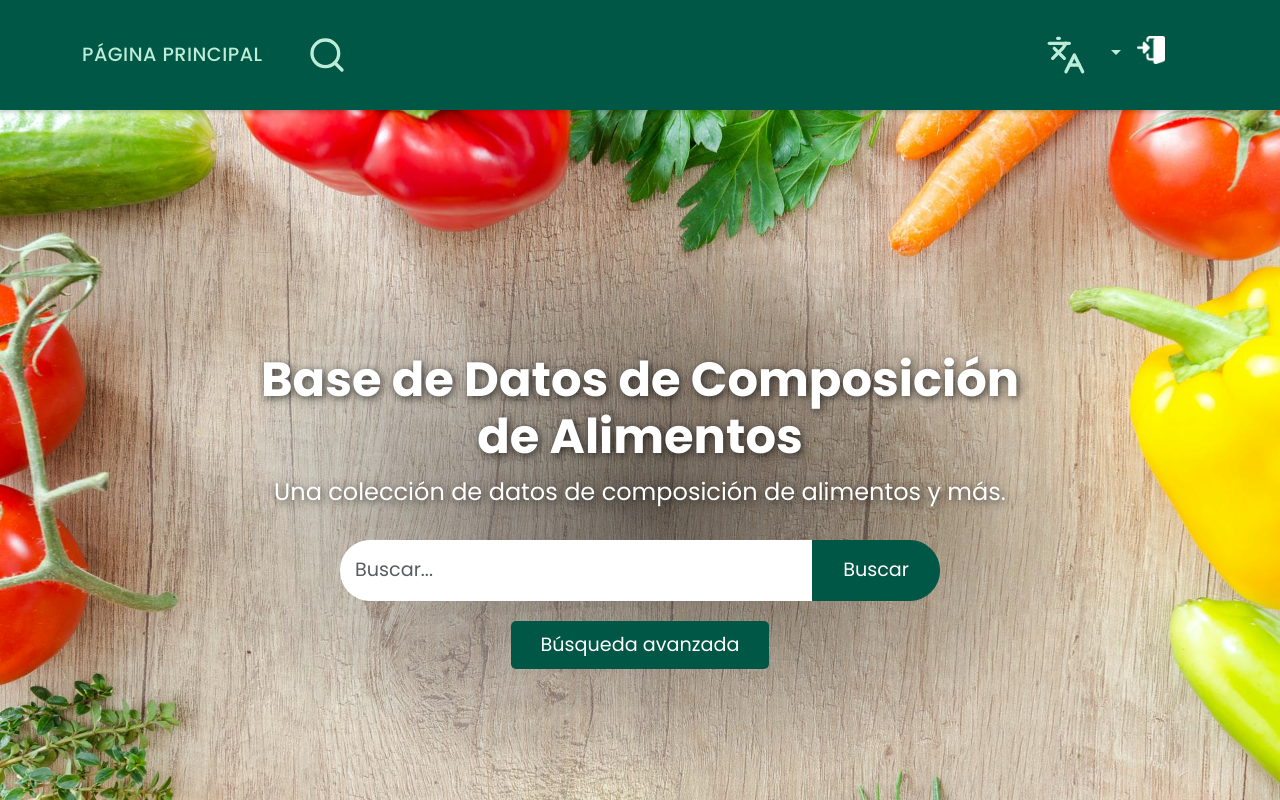
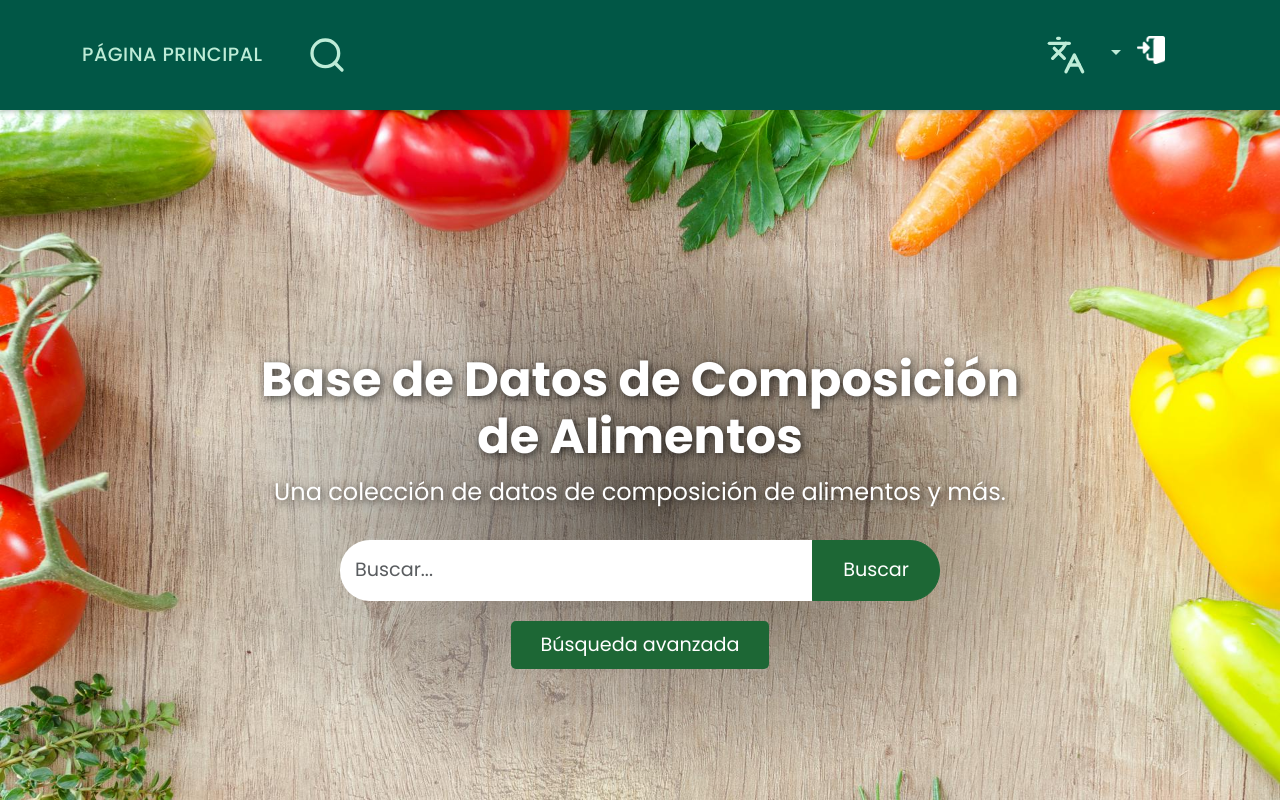
Before and after one commit to Pixoll/food-comp-db-frontend, a React (Create React App) app: page / in a window 1280 px wide. Shown: the top 800 px of the page. Built offline with nearby package versions, Linux system fonts and the light colour scheme.

Commit message:
Colores de los botones de la pagina principal

```diff
--- a/src/core/components/MainSectionHome.tsx
+++ b/src/core/components/MainSectionHome.tsx
@@ -86,9 +86,11 @@ export default function MainSectionHome() {
                     padding: "15px 30px",
                     fontSize: "1.2rem",
                     borderRadius: "0 30px 30px 0",
-                    backgroundColor: "#015746",
-                    borderColor: "#015746",
-                  }}
+                    backgroundColor: "#1d6735",
+                    borderColor: "#1d6735",
+                  }
+
+                  }
                 >
                   {t("search.button")}
                 </Button>
@@ -100,11 +102,11 @@ export default function MainSectionHome() {
                 style={{
                   padding: "10px 30px",
                   fontSize: "1.2rem",
-                  backgroundColor: "#015746",
+                                  backgroundColor: "#1d6735",
                   color: "white",
                   border: "none",
                   borderRadius: "5px",
-                  borderColor: "#28a745",
+                                  borderColor: "#1d6735",
                 }}
                 onClick={() => navigate("/search")}
               >
```
